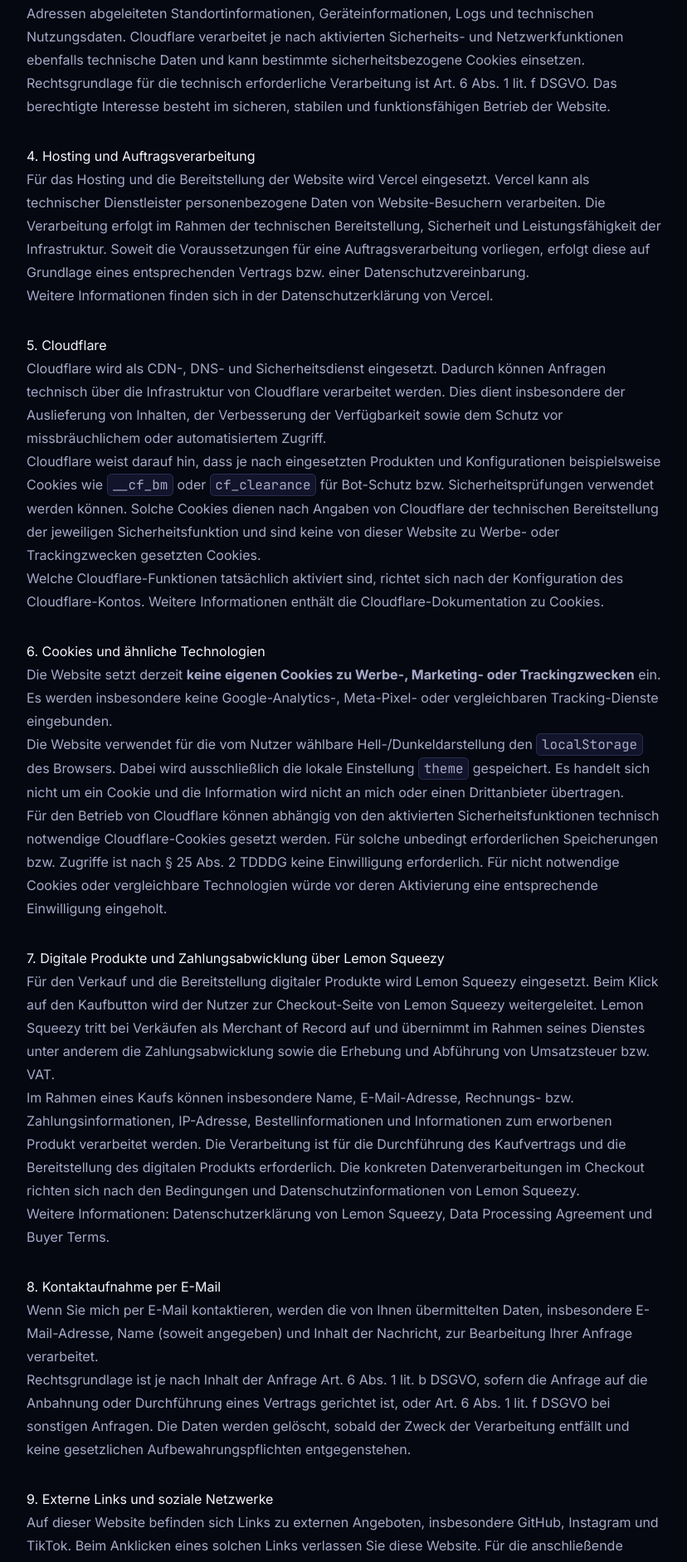
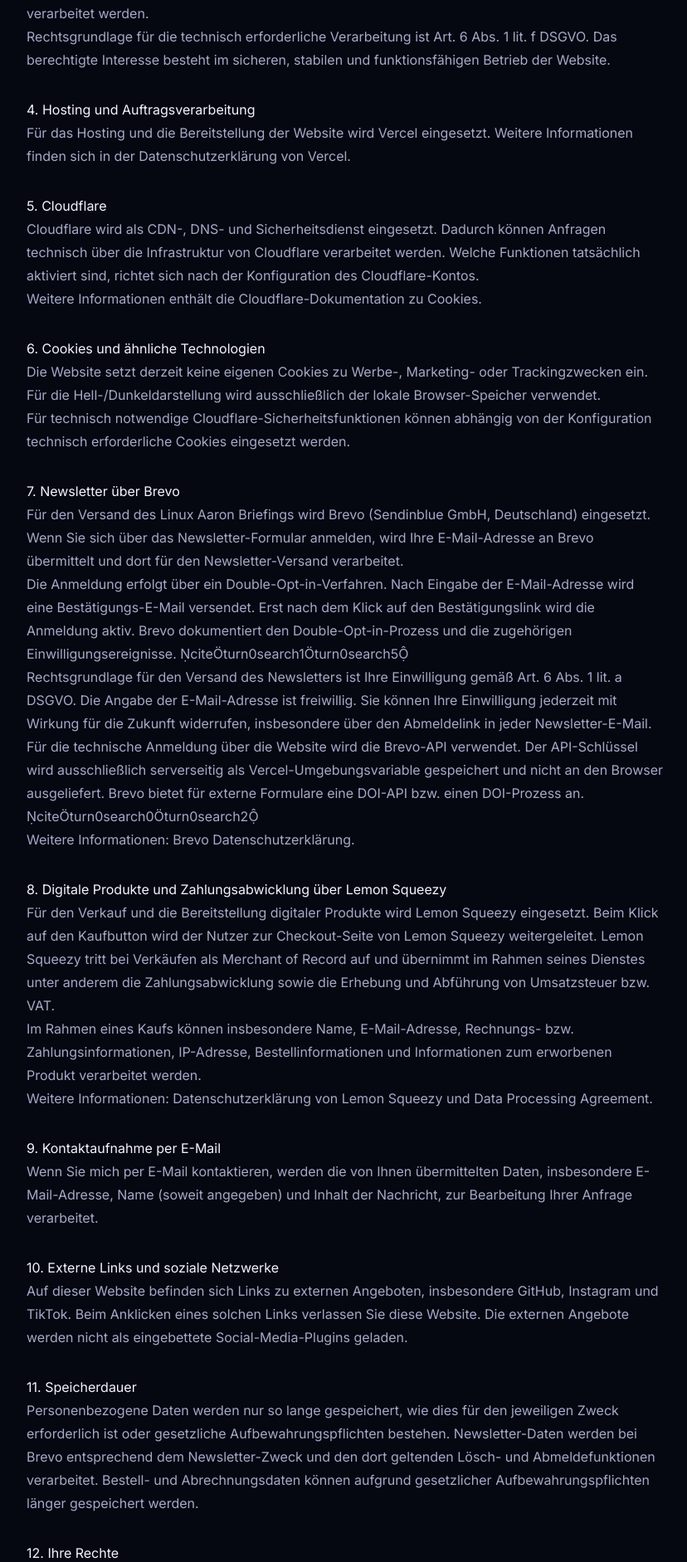
Before and after one commit to aaron0sec/webseite, a Next.js app: page /datenschutz in a window 1280 px wide. Shown: the part 887-2770 px from the top of the page at 83% size, without its empty margins (28-856 px from the left). Built offline with nearby package versions, Linux system fonts and the light colour scheme.

Commit message:
docs: document Brevo newsletter processing

```diff
--- a/src/app/datenschutz/page.tsx
+++ b/src/app/datenschutz/page.tsx
@@ -16,41 +16,39 @@ export default function Datenschutz() {
         <p>Joscha Aaron Schmidt<br />Im Sinnighofen 8b<br />79189 Bad Krozingen<br />Deutschland</p>
         <p>E-Mail: <a href="mailto:aaronfree00@proton.me">aaronfree00@proton.me</a></p>
         <h2>2. Allgemeines zur Datenverarbeitung</h2>
-        <p>Ich verarbeite personenbezogene Daten nur, soweit dies für den Betrieb dieser Website, die Bereitstellung ihrer Funktionen, die Sicherheit des Angebots, die Abwicklung von Käufen oder die Bearbeitung von Anfragen erforderlich ist oder eine andere gesetzliche Rechtsgrundlage besteht.</p>
+        <p>Ich verarbeite personenbezogene Daten nur, soweit dies für den Betrieb dieser Website, die Bereitstellung ihrer Funktionen, die Sicherheit des Angebots, die Abwicklung von Käufen, den Versand eines ausdrücklich angeforderten Newsletters oder die Bearbeitung von Anfragen erforderlich ist oder eine andere gesetzliche Rechtsgrundlage besteht.</p>
         <h2>3. Aufruf der Website und technische Zugriffsdaten</h2>
         <p>Beim Aufruf der Website werden technisch erforderliche Daten verarbeitet. Dazu können insbesondere IP-Adresse, Datum und Uhrzeit des Zugriffs, angeforderte URL, HTTP-Status, Referrer-URL, Browsertyp und Betriebssystem sowie technische Informationen über das Endgerät gehören. Diese Daten werden benötigt, um die Website auszuliefern, Fehler zu erkennen und das Angebot gegen Missbrauch und Angriffe zu schützen.</p>
-        <p>Die Website wird über Vercel bereitgestellt und über Cloudflare ausgeliefert bzw. geschützt. Im Rahmen dieser Infrastruktur können technische Verbindungs-, Sicherheits- und Protokolldaten verarbeitet werden. Vercel beschreibt insbesondere die Verarbeitung von IP-Adressen, aus IP-Adressen abgeleiteten Standortinformationen, Geräteinformationen, Logs und technischen Nutzungsdaten. Cloudflare verarbeitet je nach aktivierten Sicherheits- und Netzwerkfunktionen ebenfalls technische Daten und kann bestimmte sicherheitsbezogene Cookies einsetzen.</p>
+        <p>Die Website wird über Vercel bereitgestellt und über Cloudflare ausgeliefert bzw. geschützt. Im Rahmen dieser Infrastruktur können technische Verbindungs-, Sicherheits- und Protokolldaten verarbeitet werden.</p>
         <p>Rechtsgrundlage für die technisch erforderliche Verarbeitung ist Art. 6 Abs. 1 lit. f DSGVO. Das berechtigte Interesse besteht im sicheren, stabilen und funktionsfähigen Betrieb der Website.</p>
         <h2>4. Hosting und Auftragsverarbeitung</h2>
-        <p>Für das Hosting und die Bereitstellung der Website wird Vercel eingesetzt. Vercel kann als technischer Dienstleister personenbezogene Daten von Website-Besuchern verarbeiten. Die Verarbeitung erfolgt im Rahmen der technischen Bereitstellung, Sicherheit und Leistungsfähigkeit der Infrastruktur. Soweit die Voraussetzungen für eine Auftragsverarbeitung vorliegen, erfolgt diese auf Grundlage eines entsprechenden Vertrags bzw. einer Datenschutzvereinbarung.</p>
-        <p>Weitere Informationen finden sich in der <a href="https://vercel.com/legal/privacy-notice" target="_blank" rel="noreferrer">Datenschutzerklärung von Vercel</a>.</p>
+        <p>Für das Hosting und die Bereitstellung der Website wird Vercel eingesetzt. Weitere Informationen finden sich in der <a href="https://vercel.com/legal/privacy-notice" target="_blank" rel="noreferrer">Datenschutzerklärung von Vercel</a>.</p>
         <h2>5. Cloudflare</h2>
-        <p>Cloudflare wird als CDN-, DNS- und Sicherheitsdienst eingesetzt. Dadurch können Anfragen technisch über die Infrastruktur von Cloudflare verarbeitet werden. Dies dient insbesondere der Auslieferung von Inhalten, der Verbesserung der Verfügbarkeit sowie dem Schutz vor missbräuchlichem oder automatisiertem Zugriff.</p>
-        <p>Cloudflare weist darauf hin, dass je nach eingesetzten Produkten und Konfigurationen beispielsweise Cookies wie <code>__cf_bm</code> oder <code>cf_clearance</code> für Bot-Schutz bzw. Sicherheitsprüfungen verwendet werden können. Solche Cookies dienen nach Angaben von Cloudflare der technischen Bereitstellung der jeweiligen Sicherheitsfunktion und sind keine von dieser Website zu Werbe- oder Trackingzwecken gesetzten Cookies.</p>
-        <p>Welche Cloudflare-Funktionen tatsächlich aktiviert sind, richtet sich nach der Konfiguration des Cloudflare-Kontos. Weitere Informationen enthält die <a href="https://developers.cloudflare.com/fundamentals/reference/policies-compliances/cloudflare-cookies/" target="_blank" rel="noreferrer">Cloudflare-Dokumentation zu Cookies</a>.</p>
+        <p>Cloudflare wird als CDN-, DNS- und Sicherheitsdienst eingesetzt. Dadurch können Anfragen technisch über die Infrastruktur von Cloudflare verarbeitet werden. Welche Funktionen tatsächlich aktiviert sind, richtet sich nach der Konfiguration des Cloudflare-Kontos.</p>
+        <p>Weitere Informationen enthält die <a href="https://developers.cloudflare.com/fundamentals/reference/policies-compliances/cloudflare-cookies/" target="_blank" rel="noreferrer">Cloudflare-Dokumentation zu Cookies</a>.</p>
         <h2>6. Cookies und ähnliche Technologien</h2>
-        <p>Die Website setzt derzeit <strong>keine eigenen Cookies zu Werbe-, Marketing- oder Trackingzwecken</strong> ein. Es werden insbesondere keine Google-Analytics-, Meta-Pixel- oder vergleichbaren Tracking-Dienste eingebunden.</p>
-        <p>Die Website verwendet für die vom Nutzer wählbare Hell-/Dunkeldarstellung den <code>localStorage</code> des Browsers. Dabei wird ausschließlich die lokale Einstellung <code>theme</code> gespeichert. Es handelt sich nicht um ein Cookie und die Information wird nicht an mich oder einen Drittanbieter übertragen.</p>
-        <p>Für den Betrieb von Cloudflare können abhängig von den aktivierten Sicherheitsfunktionen technisch notwendige Cloudflare-Cookies gesetzt werden. Für solche unbedingt erforderlichen Speicherungen bzw. Zugriffe ist nach § 25 Abs. 2 TDDDG keine Einwilligung erforderlich. Für nicht notwendige Cookies oder vergleichbare Technologien würde vor deren Aktivierung eine entsprechende Einwilligung eingeholt.</p>
-        <h2>7. Digitale Produkte und Zahlungsabwicklung über Lemon Squeezy</h2>
+        <p>Die Website setzt derzeit keine eigenen Cookies zu Werbe-, Marketing- oder Trackingzwecken ein. Für die Hell-/Dunkeldarstellung wird ausschließlich der lokale Browser-Speicher verwendet.</p>
+        <p>Für technisch notwendige Cloudflare-Sicherheitsfunktionen können abhängig von der Konfiguration technisch erforderliche Cookies eingesetzt werden.</p>
+        <h2>7. Newsletter über Brevo</h2>
+        <p>Für den Versand des Linux Aaron Briefings wird Brevo (Sendinblue GmbH, Deutschland) eingesetzt. Wenn Sie sich über das Newsletter-Formular anmelden, wird Ihre E-Mail-Adresse an Brevo übermittelt und dort für den Newsletter-Versand verarbeitet.</p>
+        <p>Die Anmeldung erfolgt über ein Double-Opt-in-Verfahren. Nach Eingabe der E-Mail-Adresse wird eine Bestätigungs-E-Mail versendet. Erst nach dem Klick auf den Bestätigungslink wird die Anmeldung aktiv. Brevo dokumentiert den Double-Opt-in-Prozess und die zugehörigen Einwilligungsereignisse. citeturn0search1turn0search5</p>
+        <p>Rechtsgrundlage für den Versand des Newsletters ist Ihre Einwilligung gemäß Art. 6 Abs. 1 lit. a DSGVO. Die Angabe der E-Mail-Adresse ist freiwillig. Sie können Ihre Einwilligung jederzeit mit Wirkung für die Zukunft widerrufen, insbesondere über den Abmeldelink in jeder Newsletter-E-Mail.</p>
+        <p>Für die technische Anmeldung über die Website wird die Brevo-API verwendet. Der API-Schlüssel wird ausschließlich serverseitig als Vercel-Umgebungsvariable gespeichert und nicht an den Browser ausgeliefert. Brevo bietet für externe Formulare eine DOI-API bzw. einen DOI-Prozess an. citeturn0search0turn0search2</p>
+        <p>Weitere Informationen: <a href="https://www.brevo.com/de/legal/privacypolicy/" target="_blank" rel="noreferrer">Brevo Datenschutzerklärung</a>.</p>
+        <h2>8. Digitale Produkte und Zahlungsabwicklung über Lemon Squeezy</h2>
         <p>Für den Verkauf und die Bereitstellung digitaler Produkte wird Lemon Squeezy eingesetzt. Beim Klick auf den Kaufbutton wird der Nutzer zur Checkout-Seite von Lemon Squeezy weitergeleitet. Lemon Squeezy tritt bei Verkäufen als Merchant of Record auf und übernimmt im Rahmen seines Dienstes unter anderem die Zahlungsabwicklung sowie die Erhebung und Abführung von Umsatzsteuer bzw. VAT.</p>
-        <p>Im Rahmen eines Kaufs können insbesondere Name, E-Mail-Adresse, Rechnungs- bzw. Zahlungsinformationen, IP-Adresse, Bestellinformationen und Informationen zum erworbenen Produkt verarbeitet werden. Die Verarbeitung ist für die Durchführung des Kaufvertrags und die Bereitstellung des digitalen Produkts erforderlich. Die konkreten Datenverarbeitungen im Checkout richten sich nach den Bedingungen und Datenschutzinformationen von Lemon Squeezy.</p>
-        <p>Weitere Informationen: <a href="https://www.lemonsqueezy.com/privacy" target="_blank" rel="noreferrer">Datenschutzerklärung von Lemon Squeezy</a>, <a href="https://www.lemonsqueezy.com/dpa" target="_blank" rel="noreferrer">Data Processing Agreement</a> und <a href="https://www.lemonsqueezy.com/buyer-terms" target="_blank" rel="noreferrer">Buyer Terms</a>.</p>
-        <h2>8. Kontaktaufnahme per E-Mail</h2>
+        <p>Im Rahmen eines Kaufs können insbesondere Name, E-Mail-Adresse, Rechnungs- bzw. Zahlungsinformationen, IP-Adresse, Bestellinformationen und Informationen zum erworbenen Produkt verarbeitet werden.</p>
+        <p>Weitere Informationen: <a href="https://www.lemonsqueezy.com/privacy" target="_blank" rel="noreferrer">Datenschutzerklärung von Lemon Squeezy</a> und <a href="https://www.lemonsqueezy.com/dpa" target="_blank" rel="noreferrer">Data Processing Agreement</a>.</p>
+        <h2>9. Kontaktaufnahme per E-Mail</h2>
         <p>Wenn Sie mich per E-Mail kontaktieren, werden die von Ihnen übermittelten Daten, insbesondere E-Mail-Adresse, Name (soweit angegeben) und Inhalt der Nachricht, zur Bearbeitung Ihrer Anfrage verarbeitet.</p>
-        <p>Rechtsgrundlage ist je nach Inhalt der Anfrage Art. 6 Abs. 1 lit. b DSGVO, sofern die Anfrage auf die Anbahnung oder Durchführung eines Vertrags gerichtet ist, oder Art. 6 Abs. 1 lit. f DSGVO bei sonstigen Anfragen. Die Daten werden gelöscht, sobald der Zweck der Verarbeitung entfällt und keine gesetzlichen Aufbewahrungspflichten entgegenstehen.</p>
-        <h2>9. Externe Links und soziale Netzwerke</h2>
-        <p>Auf dieser Website befinden sich Links zu externen Angeboten, insbesondere GitHub, Instagram und TikTok. Beim Anklicken eines solchen Links verlassen Sie diese Website. Für die anschließende Verarbeitung personenbezogener Daten ist der jeweilige Betreiber des externen Angebots verantwortlich.</p>
-        <p>Die externen Angebote werden nicht als eingebettete Social-Media-Plugins geladen. Beim bloßen Besuch dieser Website werden daher keine Inhalte von Instagram, TikTok oder GitHub automatisch nachgeladen.</p>
-        <h2>10. Keine Analyse- oder Werbeprofile</h2>
-        <p>Auf dieser Website werden derzeit keine personenbezogenen Nutzerprofile für Werbung, Remarketing oder verhaltensbezogenes Tracking erstellt.</p>
+        <h2>10. Externe Links und soziale Netzwerke</h2>
+        <p>Auf dieser Website befinden sich Links zu externen Angeboten, insbesondere GitHub, Instagram und TikTok. Beim Anklicken eines solchen Links verlassen Sie diese Website. Die externen Angebote werden nicht als eingebettete Social-Media-Plugins geladen.</p>
         <h2>11. Speicherdauer</h2>
-        <p>Personenbezogene Daten werden nur so lange gespeichert, wie dies für den jeweiligen Zweck erforderlich ist oder gesetzliche Aufbewahrungspflichten bestehen. Technische Protokoll- und Sicherheitsdaten können durch die eingesetzten Infrastruktur-Dienstleister nach deren jeweiligen Richtlinien und Konfigurationen für einen begrenzten Zeitraum gespeichert werden. Bei Käufen können gesetzliche Aufbewahrungs- und Nachweispflichten zu einer längeren Speicherung von Bestell- und Abrechnungsdaten führen.</p>
+        <p>Personenbezogene Daten werden nur so lange gespeichert, wie dies für den jeweiligen Zweck erforderlich ist oder gesetzliche Aufbewahrungspflichten bestehen. Newsletter-Daten werden bei Brevo entsprechend dem Newsletter-Zweck und den dort geltenden Lösch- und Abmeldefunktionen verarbeitet. Bestell- und Abrechnungsdaten können aufgrund gesetzlicher Aufbewahrungspflichten länger gespeichert werden.</p>
         <h2>12. Ihre Rechte</h2>
-        <p>Sie haben nach Maßgabe der DSGVO insbesondere das Recht auf Auskunft (Art. 15 DSGVO), Berichtigung (Art. 16 DSGVO), Löschung (Art. 17 DSGVO), Einschränkung der Verarbeitung (Art. 18 DSGVO), Datenübertragbarkeit (Art. 20 DSGVO) sowie Widerspruch gegen bestimmte Verarbeitungen (Art. 21 DSGVO).</p>
-        <p>Soweit eine Verarbeitung auf Einwilligung beruht, können Sie diese jederzeit mit Wirkung für die Zukunft widerrufen. Die Rechtmäßigkeit der bis zum Widerruf erfolgten Verarbeitung bleibt unberührt.</p>
+        <p>Sie haben nach Maßgabe der DSGVO insbesondere das Recht auf Auskunft, Berichtigung, Löschung, Einschränkung der Verarbeitung, Datenübertragbarkeit sowie Widerspruch gegen bestimmte Verarbeitungen. Soweit eine Verarbeitung auf Einwilligung beruht, können Sie diese jederzeit mit Wirkung für die Zukunft widerrufen.</p>
         <h2>13. Beschwerderecht bei einer Aufsichtsbehörde</h2>
-        <p>Sie haben das Recht, sich bei einer Datenschutzaufsichtsbehörde über die Verarbeitung Ihrer personenbezogenen Daten zu beschweren, insbesondere bei der für Ihren gewöhnlichen Aufenthaltsort, Ihren Arbeitsplatz oder den Ort des mutmaßlichen Verstoßes zuständigen Aufsichtsbehörde.</p>
+        <p>Sie haben das Recht, sich bei einer Datenschutzaufsichtsbehörde über die Verarbeitung Ihrer personenbezogenen Daten zu beschweren.</p>
         <h2>14. Änderungen dieser Datenschutzerklärung</h2>
         <p>Diese Datenschutzerklärung kann angepasst werden, wenn sich die technische Umsetzung, die eingesetzten Dienste oder die rechtlichen Anforderungen ändern.</p>
       </article>
```
